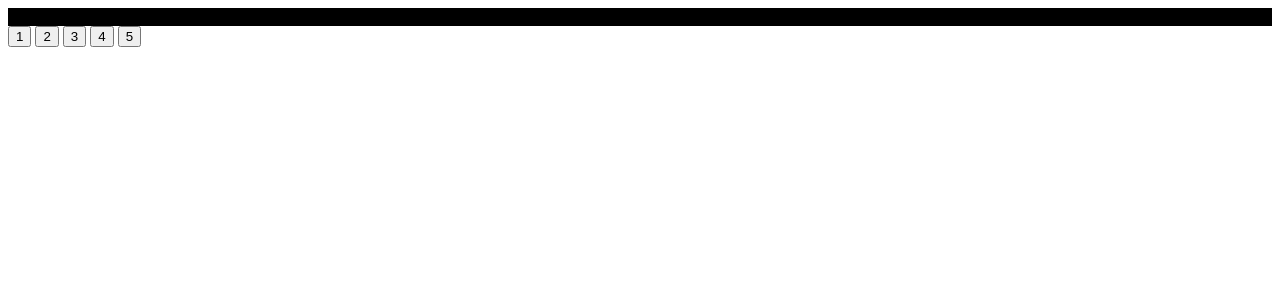
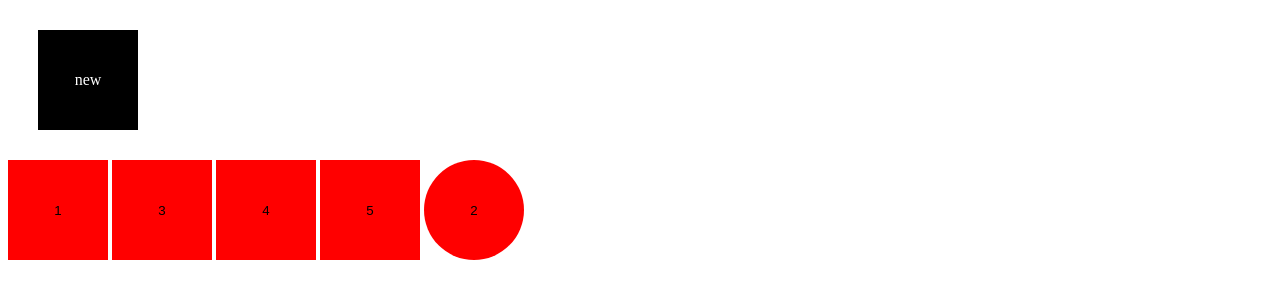
Before and after one commit to BOBKOVSERGEY/js-full, a plain HTML site: page getElementsWithPage/index.html in a window 1280 px wide. Drawn offline with Linux system fonts and the light colour scheme.

Commit message:
Работа со страницей

```diff
--- a/getElementsWithPage/index.html
+++ b/getElementsWithPage/index.html
@@ -5,14 +5,29 @@
   <meta name="viewport" content="width=device-width, initial-scale=1.0">
   <meta http-equiv="X-UA-Compatible" content="ie=edge">
   <title>Document</title>
+  <style>
+  .black {
+    width: 100px;
+    height: 100px;
+    background-color: #000;
+    margin: 30px;
+    color: #fff;
+    display: flex;
+    align-items: center;
+    justify-content: center  }
+  </style>
 </head>
 <body>
   <div id="box">box</div>
-  <button>1</button>
-  <button>2</button>
-  <button>3</button>
-  <button>4</button>
-  <button>5</button>
+  <div class="wrapper-btn">
+    <button class="btn">1</button>
+    <button class="btn">2</button>
+    <button class="btn">3</button>
+    <button class="btn">4</button>
+    <button class="btn">5</button>
+    <button class="btn">7</button>
+  </div>
+
   <script src="index.js"></script>
 </body>
 </html>
--- a/getElementsWithPage/index.js
+++ b/getElementsWithPage/index.js
@@ -1,4 +1,50 @@
 let box = document.getElementById('box'),
-    btn = document.getElementsByTagName('button');
+    btn = document.getElementsByTagName('button'),
+    btns = document.querySelectorAll('.btn'),
+    wrapperBtn = document.querySelector('.wrapper-btn');
 
 box.style.backgroundColor = '#000';
+btn[1].style.borderRadius = '100%';
+
+for (let i = 0; i< btn.length; i++) {
+  btn[i].style.border = 'none';
+  btn[i].style.width = '100px';
+  btn[i].style.height = '100px';
+}
+
+btns.forEach(function(selfitem, i, selfarray) {
+  selfitem.style.backgroundColor = 'red';
+  //console.log(selfitem);
+  //console.log(i);
+  //console.log(selfarray);
+});
+
+// создаем div элемент
+let div = document.createElement('div'),
+    // создаем текст
+    text = document.createTextNode('some text');
+
+    // присваиваем клас
+div.classList.add('black');
+
+// возьмем наш див и добавим его в конец body
+//document.body.appendChild(div);
+
+// appendChild - добавление в конец элемента
+//wrapperBtn.appendChild(div);
+
+// вставляется перед указываемм элементом
+document.body.insertBefore(div, wrapperBtn);
+
+// удаление элемента со страницы
+document.body.removeChild(box);
+
+// замена 6 элемена вторым
+wrapperBtn.replaceChild(btns[1], btns[5]);
+
+//div.innerHTML = '<p>Hello, world</p>';
+div.textContent = 'new';
+
+
+
+console.log(div);
```
